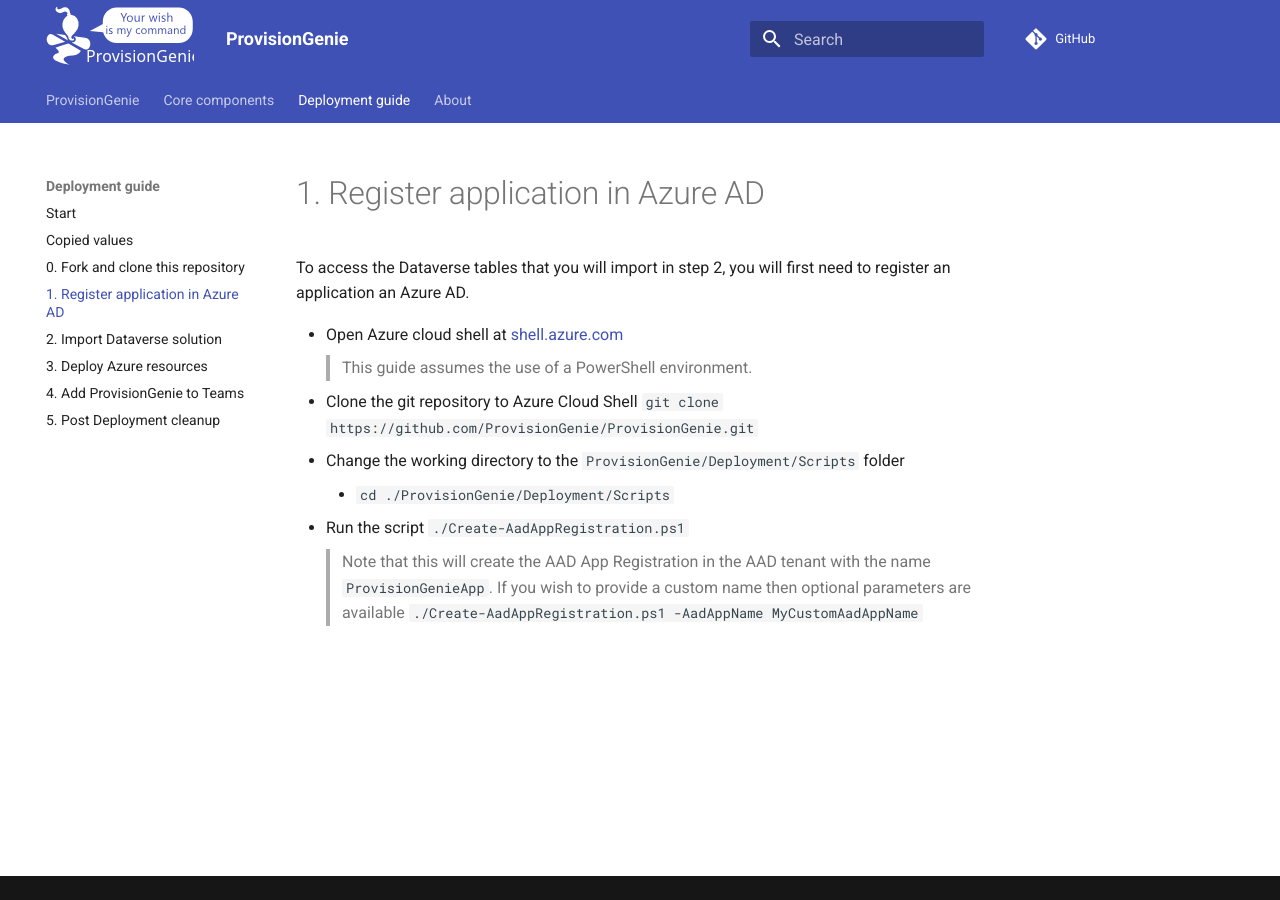
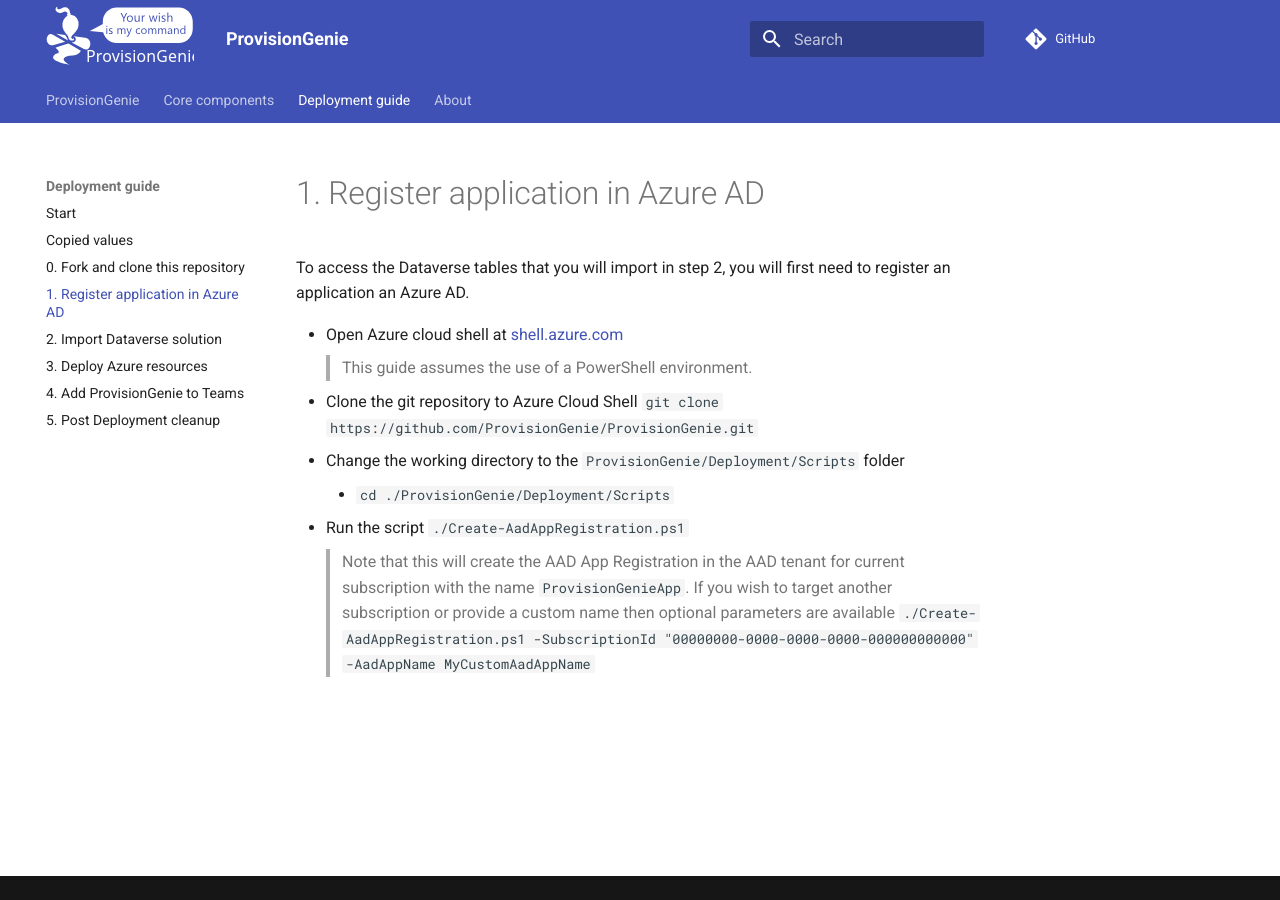
Before and after one commit to ProvisionGenie/ProvisionGenie, an MkDocs documentation site: the page built from Docs/docs/deploymentguide/1-registerapp.md, in a window 1280 px wide. Built offline with MkDocs 1.6.1 and Material for MkDocs 9.7.7, drawn with Linux system fonts in a browser that asks for light colours; comment, search, counter and statistics services are not loaded.

Commit message:
Reset the Create App Registration script to take a subscription id input, for cases where the current user has access to subscriptions in different tenants. We need the subscription id to make sure the app registration runs in the correct Azure AD.

```diff
--- a/Docs/docs/deploymentguide/1-registerapp.md
+++ b/Docs/docs/deploymentguide/1-registerapp.md
@@ -8,4 +8,4 @@
 - Change the working directory to the `ProvisionGenie/Deployment/Scripts` folder
     - `cd ./ProvisionGenie/Deployment/Scripts`
 - Run the script `./Create-AadAppRegistration.ps1`
-> Note that this will create the AAD App Registration in the  AAD tenant with the name `ProvisionGenieApp`. If you wish to provide a custom name then optional parameters are available `./Create-AadAppRegistration.ps1 -AadAppName MyCustomAadAppName`
+> Note that this will create the AAD App Registration in the  AAD tenant for current subscription with the name `ProvisionGenieApp`. If you wish to target another subscription or provide a custom name then optional parameters are available `./Create-AadAppRegistration.ps1 -SubscriptionId "00000000-0000-0000-0000-000000000000" -AadAppName MyCustomAadAppName`
```
Also changed, not shown: 1 other file.
